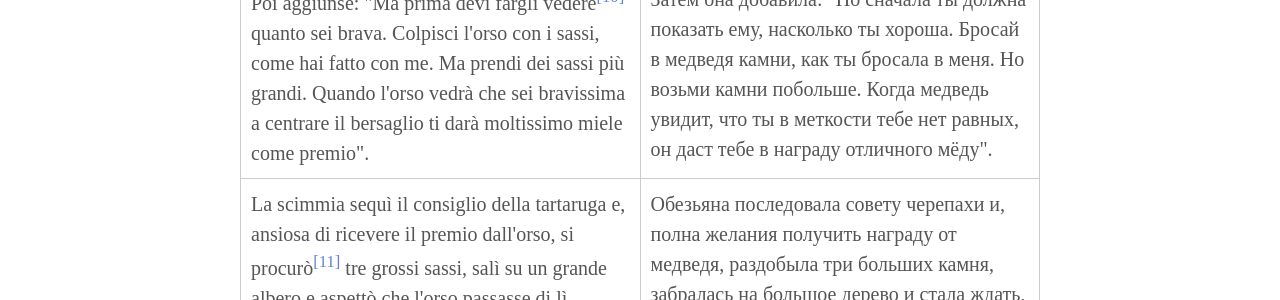
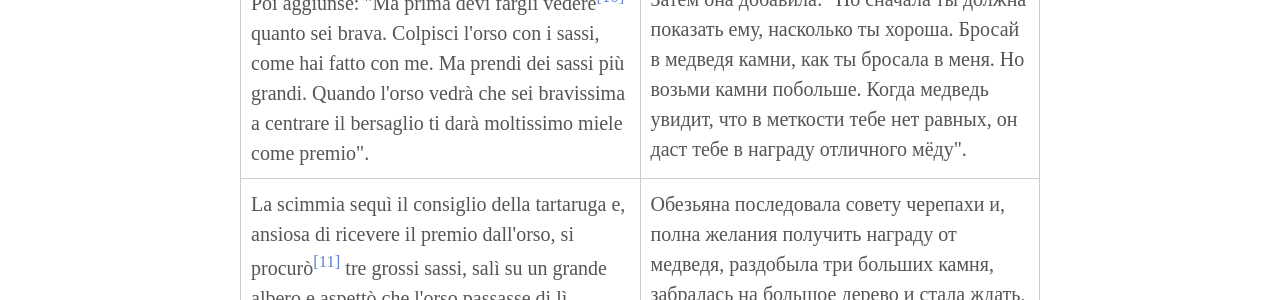
Before and after one commit to postolny/postolny.github.io, a Jekyll site: the page built from _posts/2021-04-13-la-vendetta-della-tartaruga.md, in a window 1280 px wide and 900 px high, scrolled down 2501 px. Shown: the part 272-572 px from the top of the window. Built offline with Jekyll 4.4.1, drawn with Linux system fonts in a browser that asks for light colours; some of the changed text lies outside the part shown.

Commit message:
Add files via upload

```diff
--- a/_posts/2021-04-13-la-vendetta-della-tartaruga.md
+++ b/_posts/2021-04-13-la-vendetta-della-tartaruga.md
@@ -29,7 +29,7 @@ tags: Переводы
 |"Hai ragione", disse la tartaruga, "tu meriti moltissimo miele come premio, ma io non ne ho più... Però so chi sarebbe felice di dartene ancora".|"Ты права", сказала черепаха, "Ты заслуживаешь очень много мёду в награду, но у меня его больше нет... Однако я знаю кто был бы счастлив дать тебе его ещё".|
 |"Chi?", chiese incuriosita la scimmia.|"Кто?", спросила обезьяна, сгорая от любопытства.|
 |"L'orso! Lui ha un'enorme scorta di miele[^9] e sono sicura che sarà contentissimo di condividerla con te",  rispose la tartaruga.|"Медведь! Меда у него немерено, и я уверена, что он будет очень рад поделиться им с тобой", – ответила черепаха.|
-|Poi aggiunse: "Ma prima devi fargli vedere[^10] quanto sei brava. Colpisci l'orso con i sassi, come hai fatto con me. Ma prendi dei sassi più grandi. Quando l'orso vedrà che sei bravissima a centrare il bersaglio ti darà moltissimo miele come premio".|Затем она добавила: "Но сначала ты должна показать ему, насколько ты хороша. Бросай в медведя камни, как ты бросала в меня. Но возьми камни побольше. Когда медведь увидит, что ты в меткости тебе нет равных, он даст тебе в награду отличного мёду".|
+|Poi aggiunse: "Ma prima devi fargli vedere[^10] quanto sei brava. Colpisci l'orso con i sassi, come hai fatto con me. Ma prendi dei sassi più grandi. Quando l'orso vedrà che sei bravissima a centrare il bersaglio ti darà moltissimo miele come premio".|Затем она добавила: "Но сначала ты должна показать ему, насколько ты хороша. Бросай в медведя камни, как ты бросала в меня. Но возьми камни побольше. Когда медведь увидит, что в меткости тебе нет равных, он даст тебе в награду отличного мёду".|
 |La scimmia sequì il consiglio della tartaruga e, ansiosa di ricevere il premio dall'orso, si procurò[^11] tre grossi sassi, salì su un grande albero e aspettò che l'orso passasse di lì sotto[^12].|Обезьяна последовала совету черепахи и, полна желания получить награду от медведя, раздобыла три больших камня, забралась на большое дерево и стала ждать, когда медведь пойдет мимо.|
 |Dopo un po' di tempo, arrivò l'orso. La scimmia prese bene la mira[^13] e lanciò il primo sasso. Il sasso colpi l'orso sulla coscia.|Спустя некоторое время пришёл медведь. Обезьяна хорошо прицелилась и бросила первый камень. Камень попал медведю в ляжку.|
 |L'orso si fermò.|Медведь остановился.|
```
Also changed, not shown: _posts/2020-11-23-le-stagioni.md (+1 -1 lines).
